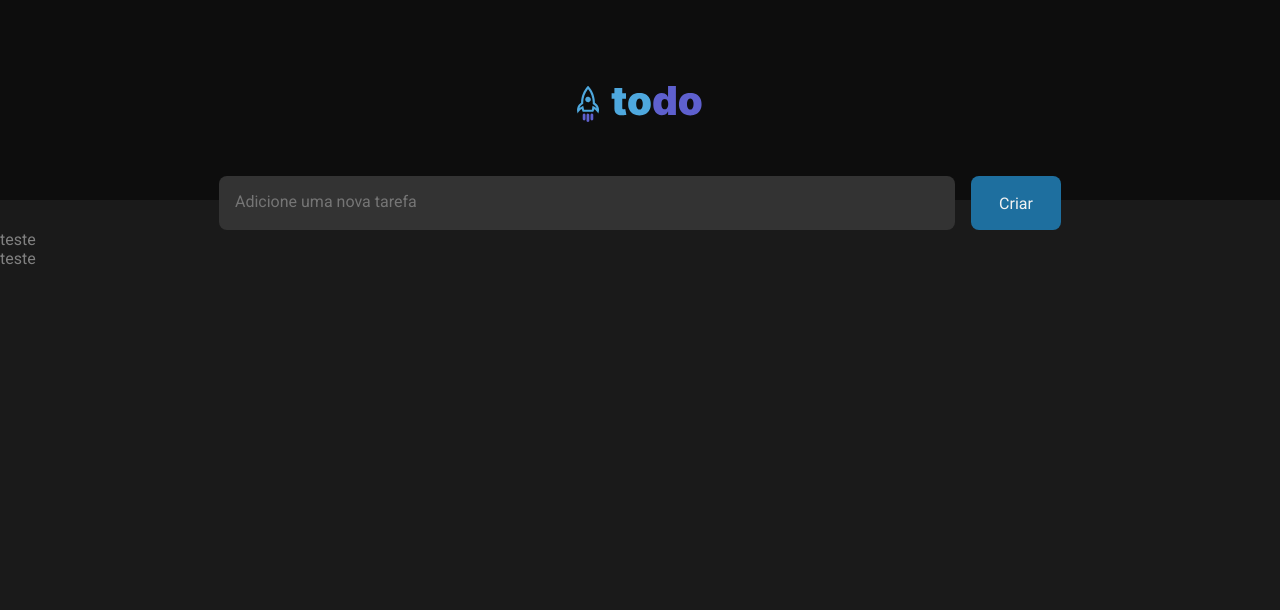
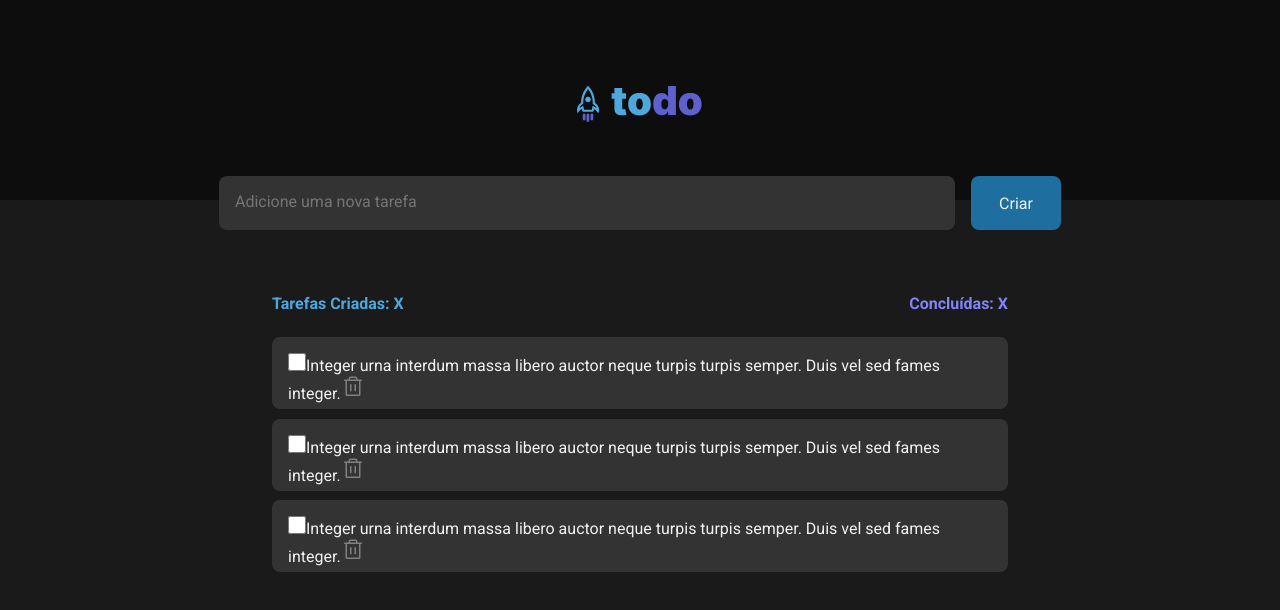
Before and after one commit to joojkafer/ToDo-List-Rocketseat, a React (Vite) app: page / in a window 1280 px wide. Shown: the top 610 px of the page. Built offline with nearby package versions, Linux system fonts and the light colour scheme.

Commit message:
beggining to create the tasklist and task component layout

```diff
--- a/src/App.module.css
+++ b/src/App.module.css
@@ -20,7 +20,6 @@
 
 .textBox{
     display: flex;
-    justify-content: space-around;
 }
 
 .textBox textarea {
@@ -38,7 +37,6 @@
 }
 
 .createButton{
-    /* background: var(--blue-700); */
     margin-top: -1.5rem;
 }
 
@@ -49,7 +47,31 @@
     border: 0;
     border-radius: 8px;
 
-
     width: 5.625rem;
     height: 3.375rem;
 }
+
+.mainTaskList{
+    justify-items: center;
+}
+
+.taskCounter{
+    display: flex;
+    justify-content: space-between;
+    width: 46rem;
+    margin-top: 4rem;
+    font-weight: bold;
+}
+
+.createdTasks {
+    color: var(--blue-600);
+}
+
+.completedTasks {
+    color: var(--purple-600);
+}
+
+.taskList{
+    margin-top: 1.5rem;
+    width: 46rem;
+}
--- a/src/App.tsx
+++ b/src/App.tsx
@@ -27,7 +27,18 @@ export function App() {
           </div>
         </div>
 
-        <Task />
+        <div className={styles.mainTaskList}>
+          <div className={styles.taskCounter}>
+            <span className={styles.createdTasks}> Tarefas Criadas: X</span>
+            <span className={styles.completedTasks}> Concluídas: X</span>
+          </div>
+
+          <div className={styles.taskList}>
+            <Task />
+            <Task />
+            <Task />
+          </div>
+        </div>
 
       </div>
     )
--- a/src/components/Task.module.css
+++ b/src/components/Task.module.css
@@ -0,0 +1,33 @@
+.taskComp{
+    background: var(--gray-400);
+    border-radius: 8px;
+    height: 4.5rem;
+    padding: 1rem;
+}
+
+.taskComp + .taskComp{
+    margin-top: 0.6rem;
+}
+
+.checkbox {
+    width: 18px;
+    height: 18px;
+    cursor: pointer;
+    border-radius: 50px;
+}
+
+.taskText{
+    color: var(--gray-100);
+}
+
+.trashButton {
+    background: none;
+    border: none;
+    cursor: pointer;
+    color: var(--gray-300);
+    transition: background-color 0.2s;
+}
+
+.trashButton:hover {
+    color: var(--red-600);
+}
--- a/src/components/Task.tsx
+++ b/src/components/Task.tsx
@@ -1,15 +1,18 @@
 import styles from './Task.module.css'
+import { Trash } from '@phosphor-icons/react';
 
 export function Task() {
     return(
-        <div className={styles.content}>
-            <div className={styles.headerTasks}>
-                teste
-            </div>
+        <div className={styles.taskComp}>
+            <input type="checkbox" className={styles.checkbox} />
+            <span className={styles.taskText}>
+                Integer urna interdum massa libero auctor neque turpis turpis semper.
+                Duis vel sed fames integer.
+            </span>
 
-            <div className={styles.contentTask}>
-                teste
-            </div>
+            <button className={styles.trashButton}>
+                <Trash size={24} />
+            </button>
         </div>
     )
 }
```
